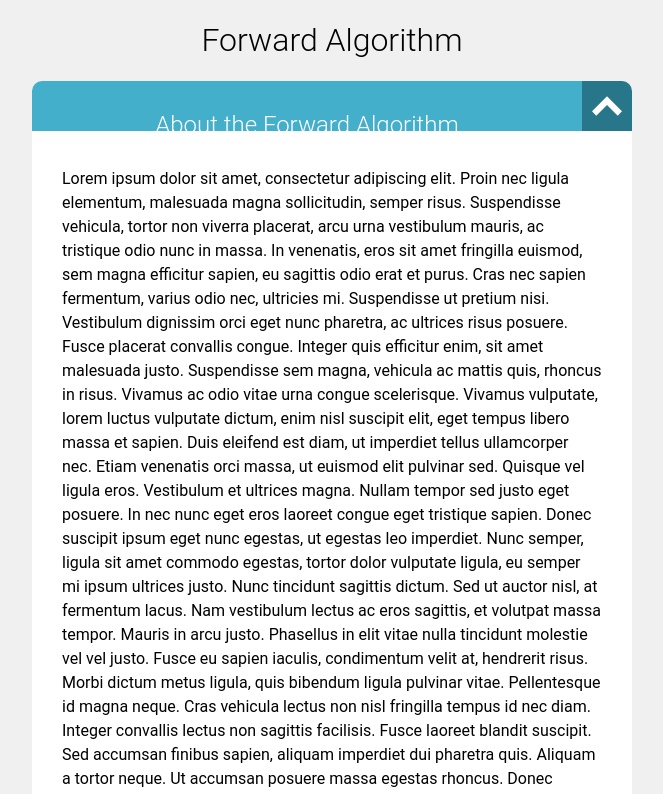
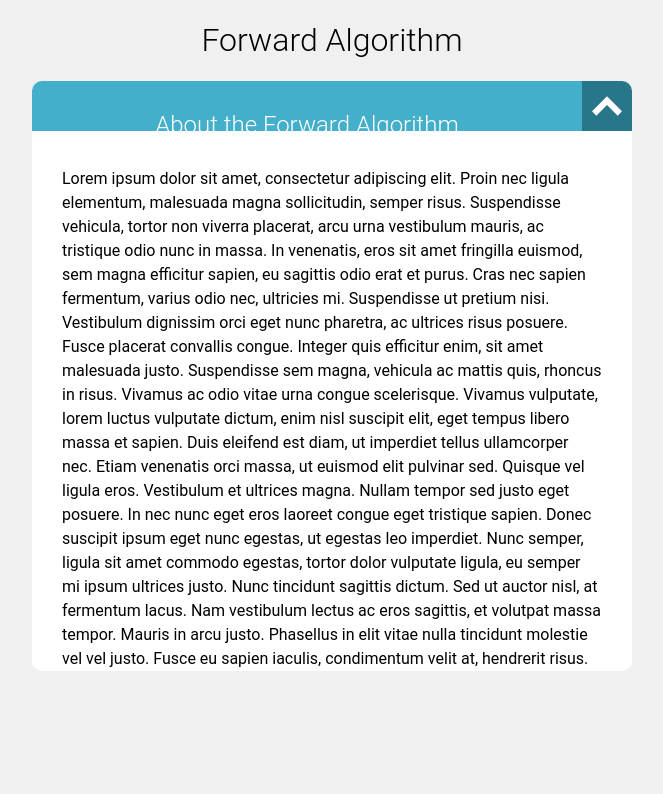
Before and after one commit to rasmus-rudling/Learn-AI, a React (Create React App) app in the folder AI visualization/hmm-react-app/: page / in a window 1280 px wide. Shown: the top 794 px of the page, without its empty margins (308-971 px from the left). Built offline with nearby package versions, Linux system fonts and the light colour scheme.

Commit message:
Snart klar med slider

```diff
--- a/AI visualization/hmm-react-app/src/Components/Common/Subsection/subsection.js
+++ b/AI visualization/hmm-react-app/src/Components/Common/Subsection/subsection.js
@@ -11,7 +11,10 @@ const Subsection = (props) => {
                     <h2>{props.header}</h2>
                 </div>
 
-                <div className={classes.showHideContentToggler} >
+                <div className={classes.showHideContentToggler} onClick = {() => {
+                    // Skapa ref till contentpart och skriv in :
+                    //document.getElementById('slider').classList.toggle('closed');
+                }}>
                     <img src = {downArrow} alt="arrow" />
                 </div>
             </div>
--- a/AI visualization/hmm-react-app/src/Components/Common/Subsection/subsection.module.css
+++ b/AI visualization/hmm-react-app/src/Components/Common/Subsection/subsection.module.css
@@ -43,5 +43,15 @@
 
 .contentPart {
     padding: 20px 30px;
-    display: table-cell;
+
+    overflow-y: hidden;
+	max-height: 500px; /* approximate max height */
+
+	transition-property: all;
+	transition-duration: .5s;
+	transition-timing-function: cubic-bezier(0, 1, 0.5, 1);
 }
+
+.slider.closed {
+	max-height: 0;
+}
```
